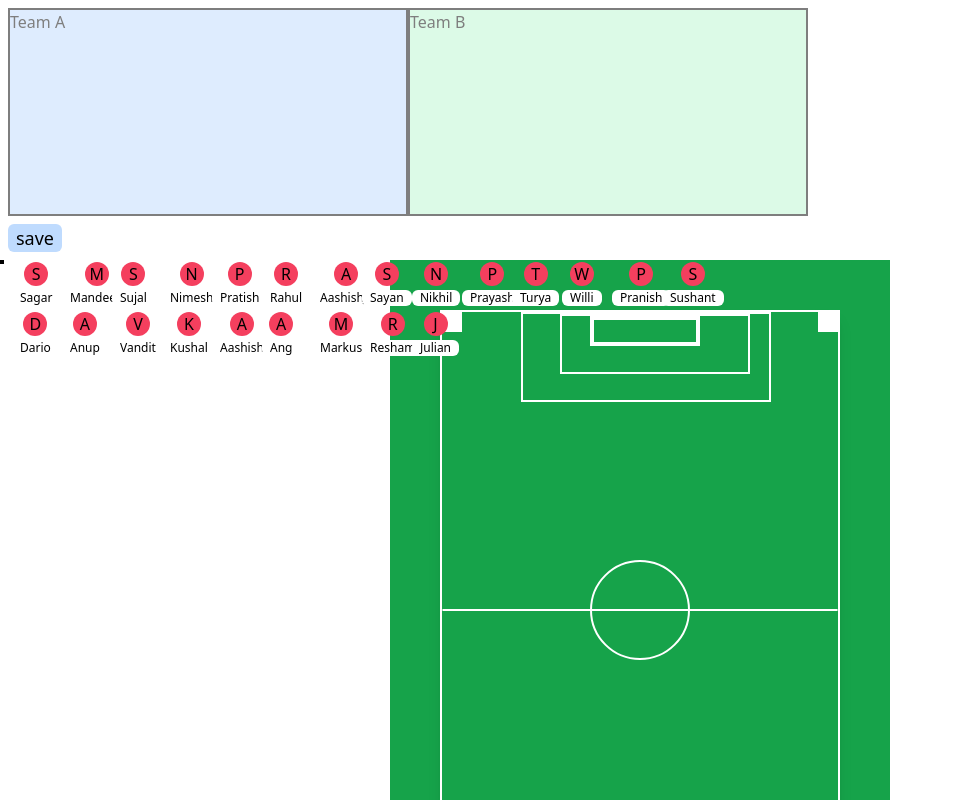
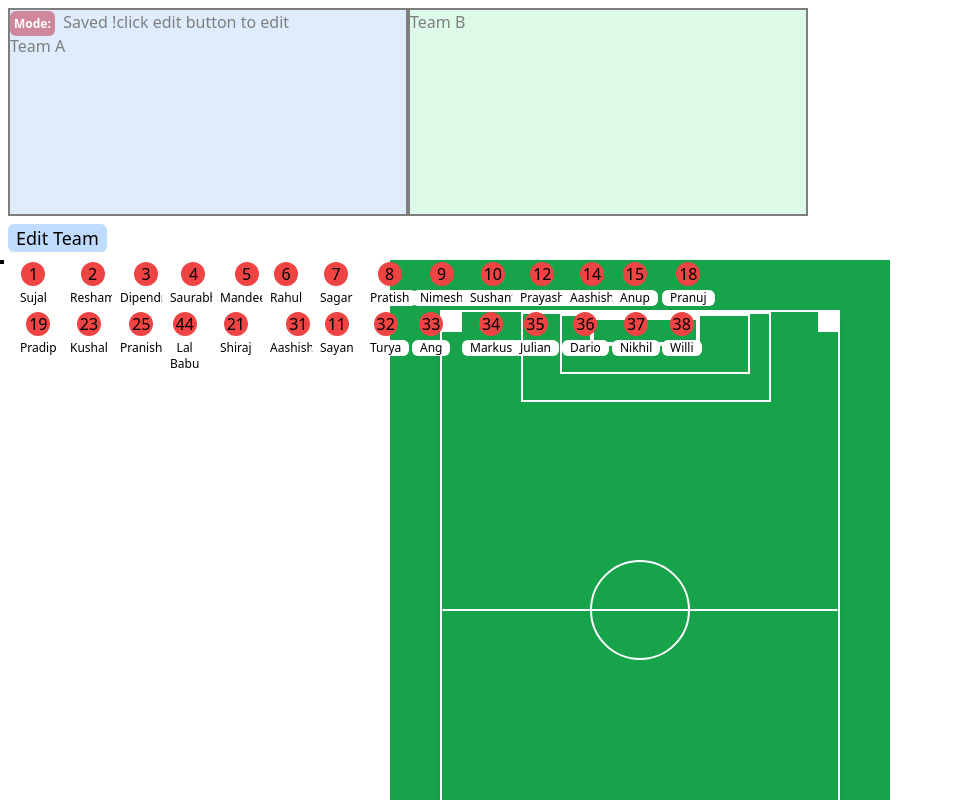
Before and after one commit to sushantmoktan/playerCanvas, a plain HTML site: page index.html in a window 1280 px wide. Shown: the top 800 px of the page, without its empty margins (0-953 px from the left). Drawn offline with nearby package versions, Linux system fonts and the light colour scheme.

Commit message:
Make player position persistent

```diff
--- a/index.html
+++ b/index.html
@@ -41,7 +41,13 @@
                 <div class="flex flex-row  m-2">
                     <!-- Team A Area -->
                     <div class="w-[400px] h-52 border-2 border-black opacity-50 bg-blue-200 relative">
+
+                        <p><span class="text-xs font-bold bg-rose-800 rounded-md p-1 text-white">Mode:</span>&nbsp;
+                            <span id="status">Saved !click edit button to edit</span>
+                        </p>
+
                         <p>Team A</p>
+
                     </div>
                     <!-- Team B Area -->
                     <div class="w-[400px] h-52 border-2 border-black opacity-50 bg-green-200">
@@ -112,18 +118,20 @@
     </div>
 
     <script>
-        let lockBackground = false;
+        let lockBackground = true;
         // Get the buttons
         const saveButton = document.getElementById('save');
         const editTeamButton = document.getElementById('editTeam');
+        const statusText = document.getElementById("status");
 
         // Initial state: Show "Save" button and hide "Edit Team" button
-        saveButton.style.display = 'block';
-        editTeamButton.style.display = 'none';
+        saveButton.style.display = 'none';
+        editTeamButton.style.display = 'block';
 
         // Event listener for "Save" button
         saveButton.addEventListener('click', () => {
             lockBackground = true;
+            statusText.innerText = "Saved !click edit button to edit"
             // Hide "Save" button
             saveButton.style.display = 'none';
             // Show "Edit Team" button
@@ -133,51 +141,78 @@
         // Event listener for "Edit Team" button
         editTeamButton.addEventListener('click', () => {
             lockBackground = false;
+            statusText.innerText = "Edit !click save button to save!"
             // Hide "Edit Team" button
             editTeamButton.style.display = 'none';
             // Show "Save" button
             saveButton.style.display = 'block';
         });
 
-        const players = ["sagar", "mandeep", "sujal", "nimesh", "pratish", "rahul", "aashishJr", "sayan", "nikhil", "prayash", "turya", "willi", "pranish", "sushant", "dario", "anup", "vandit", "kushal", "aashish", "ang", "markus", "resham", "julian"]
         // Get the field element
         const field = document.getElementById('field');
+        const playerList = [
+            { "name": "sujal", "jerseyNo": 1 },
+            { "name": "resham", "jerseyNo": 2 },
+            { "name": "dipendra", "jerseyNo": 3 },
+            { "name": "saurabh", "jerseyNo": 4 },
+            { "name": "mandeep", "jerseyNo": 5 },
+            { "name": "rahul", "jerseyNo": 6 },
+            { "name": "sagar", "jerseyNo": 7 },
+            { "name": "pratish", "jerseyNo": 8 },
+            { "name": "nimesh", "jerseyNo": 9 },
+            { "name": "sushant", "jerseyNo": 10 },
+            { "name": "prayash", "jerseyNo": 12 },
+            { "name": "aashish", "jerseyNo": 14 },
+            { "name": "anup", "jerseyNo": 15 },
+            { "name": "pranuj", "jerseyNo": 18 },
+            { "name": "pradip", "jerseyNo": 19 },
+            { "name": "kushal", "jerseyNo": 23 },
+            { "name": "pranish", "jerseyNo": 25 },
+            { "name": "lal babu", "jerseyNo": 44 },
+            { "name": "shiraj", "jerseyNo": 21 },
+
+            { "name": "aashishSr.", "jerseyNo": 31 },
+            { "name": "sayan", "jerseyNo": 11 },
+            { "name": "turya", "jerseyNo": 32 },
+            { "name": "ang", "jerseyNo": 33 },
+            { "name": "markus", "jerseyNo": 34 },
+            { "name": "julian", "jerseyNo": 35 },
+            { "name": "dario", "jerseyNo": 36 },
+
+            { "name": "nikhil", "jerseyNo": 37 },
+            { "name": "willi", "jerseyNo": 38 },
+        ]
+
+
 
         // Player positions
         const playerPositions = [];
 
+        const init = () => {
+            const storedData = JSON.parse(localStorage.getItem('playersInfo')) || []
+            if (storedData.length > 0) {
+                createPlayers(storedData)
+            } else {
+                createPlayers(playerList)
+            }
+
+        }
+
         // Create players on the field
-        function createPlayers(numPlayers) {
+        function createPlayers(players) {
+            console.log("pla", players)
             // Clear existing players
             playerPositions.length = 0;
             field.innerHTML = '';
-            initialX = 10;
-            initialY = 0;
+            let initialX = 10;
+            let initialY = 0;
             // Create new players
-            players.forEach(name => {
-
-                const player = document.createElement('div');
-                player.className = 'absolute space-y-1 grid justify-items-center';
-                player.style.left = initialX + 'px';
-                player.style.top = initialY + 'px';
-                const playerAvatar = document.createElement('div')
-                playerAvatar.className = "h-6 w-6 cursor-move rounded-full bg-blue-500"
-                const playerAvatarLetter = document.createElement('p');
-                playerAvatarLetter.className = "text-center"
-                playerAvatarLetter.innerText = name.charAt(0).toUpperCase();
-                const playerName = document.createElement('div')
-                playerName.className = "bg-white text-black px-2 rounded-md text-center text-xs select-none capitalize"
-                playerName.innerText = name
-                playerAvatar.appendChild(playerAvatarLetter)
-                player.appendChild(playerAvatar)
-                player.appendChild(playerName)
-                setBackgroundColor(playerAvatar, initialX, initialY)
-                // Add event listeners for moving the player
-                player.addEventListener('mousedown', startDrag);
-                player.addEventListener('touchstart', startDrag);
-
-                field.appendChild(player);
-                playerPositions.push({ x: initialX, y: initialY }); // Initial player position
+            players.forEach((player, index) => {
+                const x = player.x ? player.x : initialX
+                const y = player.y ? player.y : initialY
+                const playerElement = createPlayerElement(player, x, y, index)
+                field.appendChild(playerElement);
+                localStorage.setItem("playersInfo", JSON.stringify(playerPositions));
 
                 initialX += 50;
                 if (initialX > 700) {
@@ -187,29 +222,69 @@
             })
 
         }
-        function setBackgroundColor(player, x, y) {
+
+        const createPlayerElement = (data, x, y, index) => {
+            playerPositions.push({ ...data, x: x, y: y }); //player position
+            const player = document.createElement('div');
+            player.className = 'absolute space-y-1 grid justify-items-center';
+            player.style.left = x + 'px';
+            player.style.top = y + 'px';
+            const playerAvatar = document.createElement('div')
+            playerAvatar.className = "h-6 w-6 cursor-move rounded-full bg-red-500"
+            const playerAvatarLetter = document.createElement('p');
+            playerAvatarLetter.className = "text-center"
+            playerAvatarLetter.innerText = data.jerseyNo;
+            const playerName = document.createElement('div')
+            playerName.className = "bg-white text-black px-2 rounded-md text-center text-xs select-none capitalize"
+            playerName.innerText = data.name
+            playerAvatar.appendChild(playerAvatarLetter)
+            player.appendChild(playerAvatar)
+            player.appendChild(playerName)
+
+            if (data.background) {
+                playerAvatar.classList.add(data.background)
+            } else {
+                setBackgroundColor(playerAvatar, x, y, index)
+            }
+
+            // Add event listeners for moving the player
+            player.addEventListener('mousedown', startDrag);
+            player.addEventListener('touchstart', startDrag);
+            return player;
+        }
+        function setBackgroundColor(player, x, y, playerIndex) {
+            const yellow = "bg-yellow-500";
+            const blue = "bg-blue-500";
+            const rose = "bg-rose-500";
             if (!lockBackground) {
-                player.classList.remove("bg-blue-500");
-                player.classList.remove("bg-rose-500");
-                player.classList.remove("bg-yellow-500");
-                if (x < 404 && y < -30) {
-                    player.classList.add("bg-yellow-500");
-                } else if (x > 404 && y < -30) {
-                    player.classList.add("bg-blue-500");
+                player.classList.remove(blue);
+                player.classList.remove(rose);
+                player.classList.remove(yellow);
+
+                if (x < 370 && y < -74) {
+                    playerPositions[playerIndex].background = yellow
+                    player.classList.add(yellow);
+                } else if (x > 402 && x < 773 && y < -74) {
+
+                    playerPositions[playerIndex].background = blue
+                    player.classList.add(blue);
                 } else {
-                    player.classList.add("bg-rose-500");
+                    playerPositions[playerIndex].background = rose
+                    player.classList.add(rose);
+
                 }
             }
         }
         // Move player on the field
         function movePlayer(playerIndex, x, y) {
-            console.log(playerPositions, "before", playerIndex)
-
             const player = field.children[playerIndex];
             player.style.left = x + 'px';
             player.style.top = y + 'px';
-            setBackgroundColor(player.children[0], x, y)
-            playerPositions[playerIndex] = { x, y };
+            setBackgroundColor(player.children[0], x, y, playerIndex)
+            playerPositions[playerIndex].x = x;
+            playerPositions[playerIndex].y = y;
+
+            localStorage.setItem("playersInfo", JSON.stringify(playerPositions));
             console.warn(playerPositions)
         }
 
@@ -220,7 +295,6 @@
 
             const startX = (event.touches ? event.touches[0].clientX : event.clientX) - playerPos.x;
             const startY = (event.touches ? event.touches[0].clientY : event.clientY) - playerPos.y;
-            console.log()
 
             const moveHandler = (event) => {
                 const x = (event.touches ? event.touches[0].clientX : event.clientX) - startX;
@@ -241,9 +315,7 @@
             document.addEventListener('touchend', endHandler);
         }
 
-        // Usage example
-        createPlayers(11); // Create 8 players on the field
-
+        init();
     </script>
 </body>
 
```
